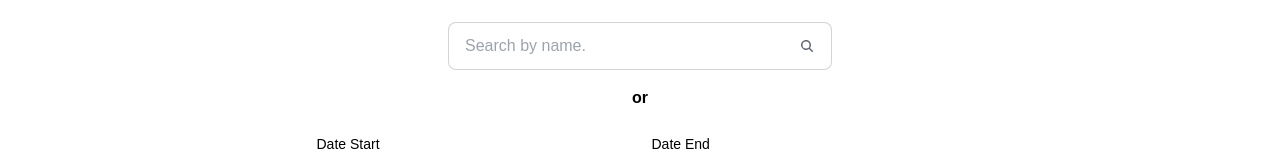
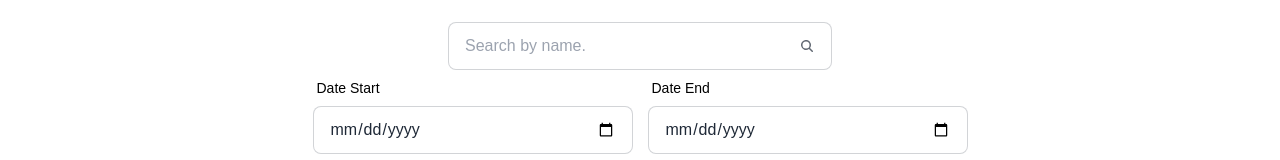
Before and after one commit to JaribK/frontendVanmanGit, a Vue app: page /home/admin in a window 1280 px wide. Shown: the part 358-518 px from the top of the page. Built offline with nearby package versions, Linux system fonts and the light colour scheme; no server answers; sample sign-in values are in the browser's storage.

Commit message:
Update CheckAttendancePage.vue

```diff
--- a/src/views/CheckAttendancePage.vue
+++ b/src/views/CheckAttendancePage.vue
@@ -64,7 +64,6 @@ import IconSearchBar from '../components/icons/IconSearchbar.vue'
                         <input v-model="search" type="text" class="grow" placeholder="Search by name." />
                         <svg xmlns="http://www.w3.org/2000/svg" viewBox="0 0 16 16" fill="currentColor" class="w-4 h-4 opacity-70"><path fill-rule="evenodd" d="M9.965 11.026a5 5 0 1 1 1.06-1.06l2.755 2.754a.75.75 0 1 1-1.06 1.06l-2.755-2.754ZM10.5 7a3.5 3.5 0 1 1-7 0 3.5 3.5 0 0 1 7 0Z" clip-rule="evenodd" /></svg>
                     </label>
-                    <div class="text-black font-extrabold py-4">or</div>
                     <div id="search-by-time" class="w-full flex justify-center ">
                         <label class="form-control w-full max-w-xs">
                             <div class="label">
```
